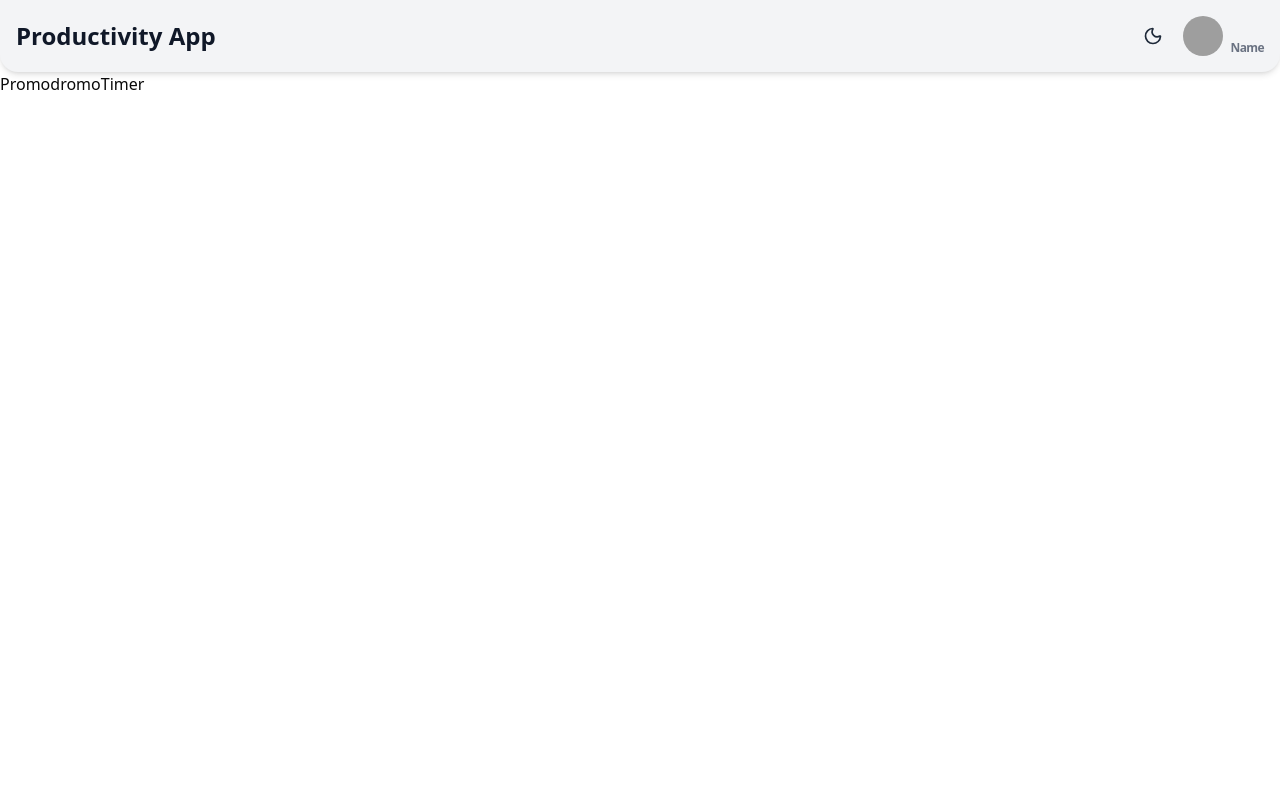
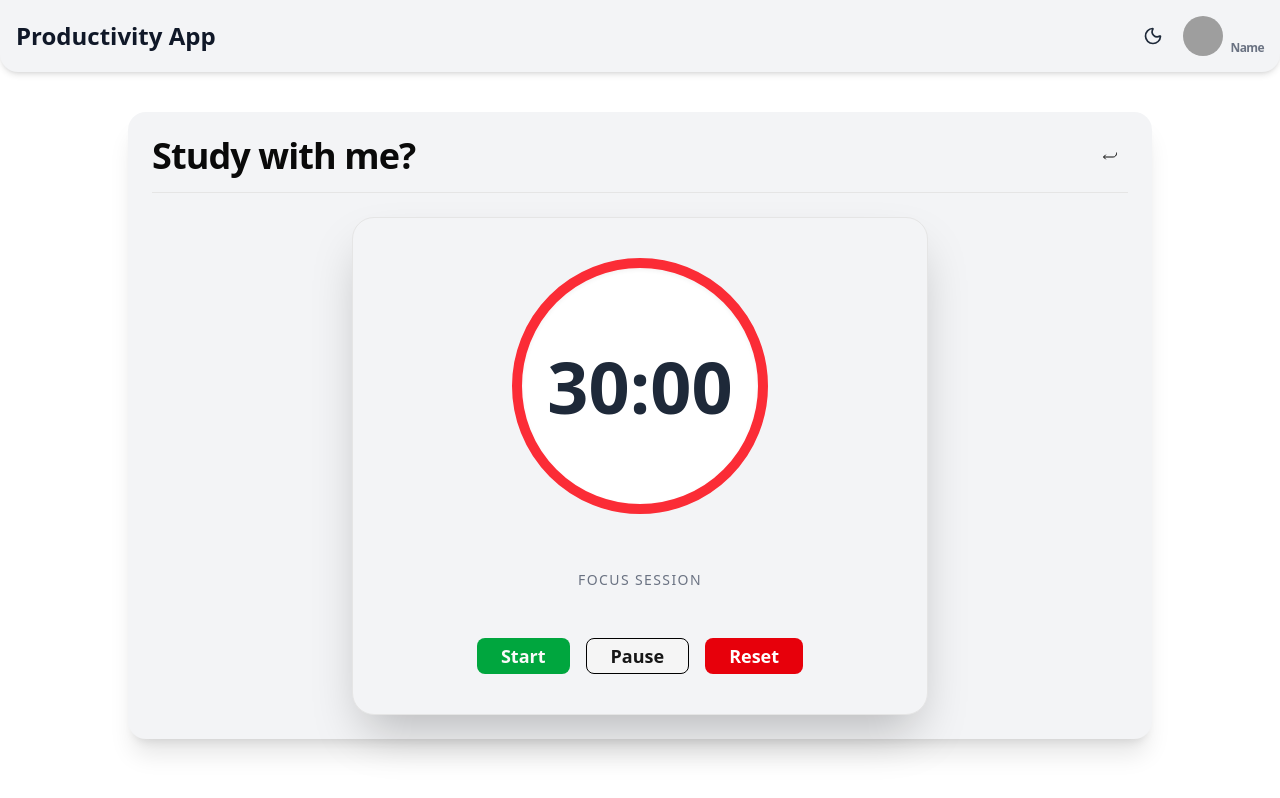
Before and after one commit to Shivani-verma-au25/productivilty-Application, a React (Vite) app in the folder frontend/: page /pomodorotimer in a window 1280 px wide. Built offline with nearby package versions, Linux system fonts and the light colour scheme; no server answers; grey boxes are pictures that could not be loaded.

Commit message:
pomodoro timer done

```diff
--- a/frontend/src/components/MotivationalQuots.jsx
+++ b/frontend/src/components/MotivationalQuots.jsx
@@ -22,7 +22,7 @@ const MotivationalQuotes = () => {
   };
 
   return (
-    <div className=" max-w-7xl mx-auto flex flex-col items-center rounded-2xl gap-5 py-10 bg-gray-300 mt-2">
+    <div className=" max-w-7xl mx-auto flex flex-col items-center rounded-2xl gap-5 py-10 bg-gray-200 dark:bg-gray-900 mt-2">
       <div className="relative max-w-lg">
         <img
           src={quote}
--- a/frontend/src/components/PromodromoTimer.jsx
+++ b/frontend/src/components/PromodromoTimer.jsx
@@ -1,9 +1,117 @@
-import React from 'react'
+import React, { useEffect, useRef, useState } from "react";
+import { IoReturnDownBack } from "react-icons/io5";
+import { Button } from "./ui/button";
+import { Card } from "./ui/card";
+import { useNavigate } from "react-router-dom";
 
 const PromodromoTimer = () => {
+  const navigate = useNavigate();
+  const [timeLeft ,setTimeLefts] = useState(30*60) // 25 minutes
+  const [isRunning ,setIsRunning] = useState(false);
+  const intevalRef = useRef(null)
+
+  const minutes = Math.floor(timeLeft/60);
+  const seconds = timeLeft % 60;
+
+  // timer
+  useEffect(() => {
+  if (!isRunning) return;
+
+  intevalRef.current = setInterval(() => {
+    setTimeLefts((prev) => {
+      if (prev <= 1) {
+        // clearinterval if time less tha 1
+        clearInterval(intevalRef.current);
+        return 0;
+      }
+      return prev - 1;
+    });
+  }, 1000);
+
+  return () => clearInterval(intevalRef.current);
+}, [isRunning]);
+
+
+  // start
+  const handleStart = () => setIsRunning(true);
+
+  // pause
+  const hanldePause =() =>{
+    setIsRunning(false);
+    clearInterval(intevalRef.current);
+  };
+
+  // reset
+  const handleReset = () =>{
+    clearInterval(intevalRef.current);
+    setIsRunning(false);
+    setTimeLefts(30*60)
+  }
+
   return (
-    <div>PromodromoTimer</div>
-  )
-}
+    <div className="max-w-5xl mx-auto bg-gray-100 dark:bg-gray-800 shadow-xl rounded-2xl my-10 p-6">
 
-export default PromodromoTimer
+      {/* Header */}
+      <div className="flex justify-between items-center border-b pb-4 mb-6">
+        <h1 className="text-2xl md:text-4xl font-semibold tracking-tight dark:text-gray-100">
+            Study with me?
+        </h1>
+
+        <Button
+          variant="ghost"
+          size="icon"
+          className="rounded-full hover:bg-gray-200 dark:hover:bg-gray-700"
+          onClick={() => navigate("/")}
+        >
+          <IoReturnDownBack size={22} />
+        </Button>
+      </div>
+
+      {/* Timer Card */}
+      <Card className="max-w-xl mx-auto p-10 bg-gray-100 dark:bg-gray-950 dark:from-gray-900 dark:to-gray-800 shadow-2xl rounded-3xl">
+
+        {/* Timer Circle */}
+        <div className="flex justify-center mb-8">
+          <div className="w-64 h-64 rounded-full border-[10px] border-red-500 flex items-center justify-center bg-white dark:bg-gray-900 shadow-inner">
+            <h1 className="text-6xl md:text-7xl font-bold text-gray-800 dark:text-gray-100">
+               {minutes}:{seconds.toString().padStart(2,'0')}
+            </h1>
+          </div>
+        </div>
+
+        {/* Session Label */}
+        <p className="text-center text-sm uppercase tracking-widest text-gray-500 dark:text-gray-400 mb-6">
+          Focus Session
+        </p>
+
+        {/* Controls */}
+        <div className="flex justify-center gap-4">
+          <Button
+          onClick={handleStart}
+          disabled={isRunning}
+          className="px-6 py-3 text-lg font-semibold bg-green-600 hover:bg-green-700 cursor-pointer">
+            Start
+          </Button>
+
+          <Button
+          onClick ={hanldePause}
+            variant="secondary"
+            className="px-6 py-3 text-lg font-semibold cursor-pointer border border-black hover:bg-gray-200 dark:hover:bg-gray-900"
+          >
+            Pause
+          </Button>
+
+          <Button
+          onClick={handleReset}
+            variant="destructive"
+            className="px-6 py-3 text-lg font-semibold cursor-pointer"
+          >
+            Reset
+          </Button>
+        </div>
+      </Card>
+    </div>
+  );
+};
+
+export default PromodromoTimer;
--- /dev/null
+++ b/frontend/src/components/ui/card.jsx
@@ -0,0 +1,101 @@
+import * as React from "react"
+
+import { cn } from "@/lib/utils"
+
+function Card({
+  className,
+  ...props
+}) {
+  return (
+    <div
+      data-slot="card"
+      className={cn(
+        "bg-card text-card-foreground flex flex-col gap-6 rounded-xl border py-6 shadow-sm",
+        className
+      )}
+      {...props} />
+  );
+}
+
+function CardHeader({
+  className,
+  ...props
+}) {
+  return (
+    <div
+      data-slot="card-header"
+      className={cn(
+        "@container/card-header grid auto-rows-min grid-rows-[auto_auto] items-start gap-2 px-6 has-data-[slot=card-action]:grid-cols-[1fr_auto] [.border-b]:pb-6",
+        className
+      )}
+      {...props} />
+  );
+}
+
+function CardTitle({
+  className,
+  ...props
+}) {
+  return (
+    <div
+      data-slot="card-title"
+      className={cn("leading-none font-semibold", className)}
+      {...props} />
+  );
+}
+
+function CardDescription({
+  className,
+  ...props
+}) {
+  return (
+    <div
+      data-slot="card-description"
+      className={cn("text-muted-foreground text-sm", className)}
+      {...props} />
+  );
+}
+
+function CardAction({
+  className,
+  ...props
+}) {
+  return (
+    <div
+      data-slot="card-action"
+      className={cn(
+        "col-start-2 row-span-2 row-start-1 self-start justify-self-end",
+        className
+      )}
+      {...props} />
+  );
+}
+
+function CardContent({
+  className,
+  ...props
+}) {
+  return (<div data-slot="card-content" className={cn("px-6", className)} {...props} />);
+}
+
+function CardFooter({
+  className,
+  ...props
+}) {
+  return (
+    <div
+      data-slot="card-footer"
+      className={cn("flex items-center px-6 [.border-t]:pt-6", className)}
+      {...props} />
+  );
+}
+
+export {
+  Card,
+  CardHeader,
+  CardFooter,
+  CardTitle,
+  CardAction,
+  CardDescription,
+  CardContent,
+}
```
